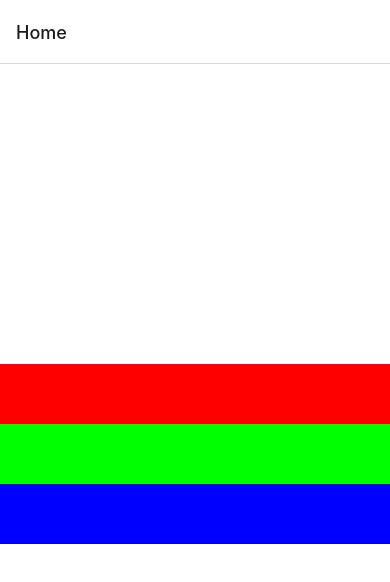
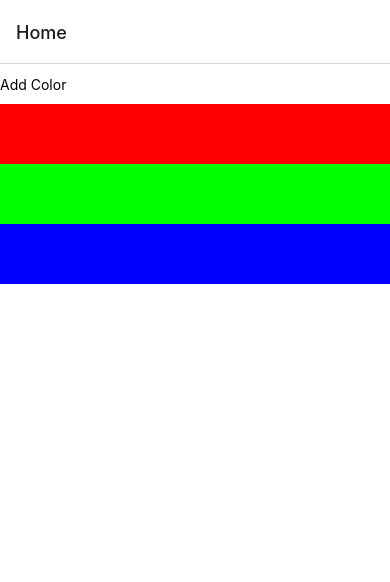
Before and after one commit to ziiqii/ColorListApp, a React Native app: screen / in a window 390 px wide. Shown: the top 582 px of the page. Built offline with nearby package versions, Linux system fonts and the light colour scheme.

Commit message:
Added function to randomly generate colors

```diff
--- a/App.js
+++ b/App.js
@@ -1,16 +1,40 @@
-import React from 'react';
-import { StyleSheet, Text, View } from 'react-native';
-import { createStackNavigator } from '@react-navigation/stack';
-import { NavigationContainer } from '@react-navigation/native';
-import BlockRGB from './components/BlockRGB';
-
+import React, { useState } from "react";
+import { StyleSheet, Text, View, TouchableOpacity } from "react-native";
+import { createStackNavigator } from "@react-navigation/stack";
+import { NavigationContainer } from "@react-navigation/native";
+import BlockRGB from "./components/BlockRGB";
+import { FlatList } from "react-native-gesture-handler";
+import { add } from "react-native-reanimated";
 
 function HomeScreen() {
+  const [colorArray, setColorArray] = useState([
+    { red: 255, green: 0, blue: 0, id: "0" },
+    { red: 0, green: 255, blue: 0, id: "1" },
+    { red: 0, green: 0, blue: 255, id: "2" },
+  ]);
+
+  function renderItem({ item }) {
+    return <BlockRGB red={item.red} green={item.green} blue={item.blue} />;
+  }
+
+  function addColor() {
+    setColorArray([
+      ...colorArray,
+      {
+        red: Math.floor(Math.random() * 256),
+        green: Math.floor(Math.random() * 256),
+        blue: Math.floor(Math.random() * 256),
+        id: `${colorArray.length}`
+      }
+    ])
+  }
+
   return (
     <View style={styles.container}>
-      <BlockRGB red={255} green ={0} blue={0} />
-      <BlockRGB red={0} green ={255} blue={0} />
-      <BlockRGB red={0} green ={0} blue={255} />
+      <TouchableOpacity style={{ height: 40, justifyContent: "center"}} onPress={addColor}>
+        <Text>Add Color</Text>
+      </TouchableOpacity>
+      <FlatList style={styles.list} data={colorArray} renderItem={renderItem} />
     </View>
   );
 }
@@ -18,7 +42,7 @@ function HomeScreen() {
 const Stack = createStackNavigator();
 
 export default function App() {
-  return(
+  return (
     <NavigationContainer>
       <Stack.Navigator>
         <Stack.Screen name="Home" component={HomeScreen} />
@@ -30,8 +54,6 @@ export default function App() {
 const styles = StyleSheet.create({
   container: {
     flex: 1,
-    backgroundColor: '#fff',
-    alignItems: 'center',
-    justifyContent: 'center',
+    backgroundColor: "#fff",
   },
 });
```
